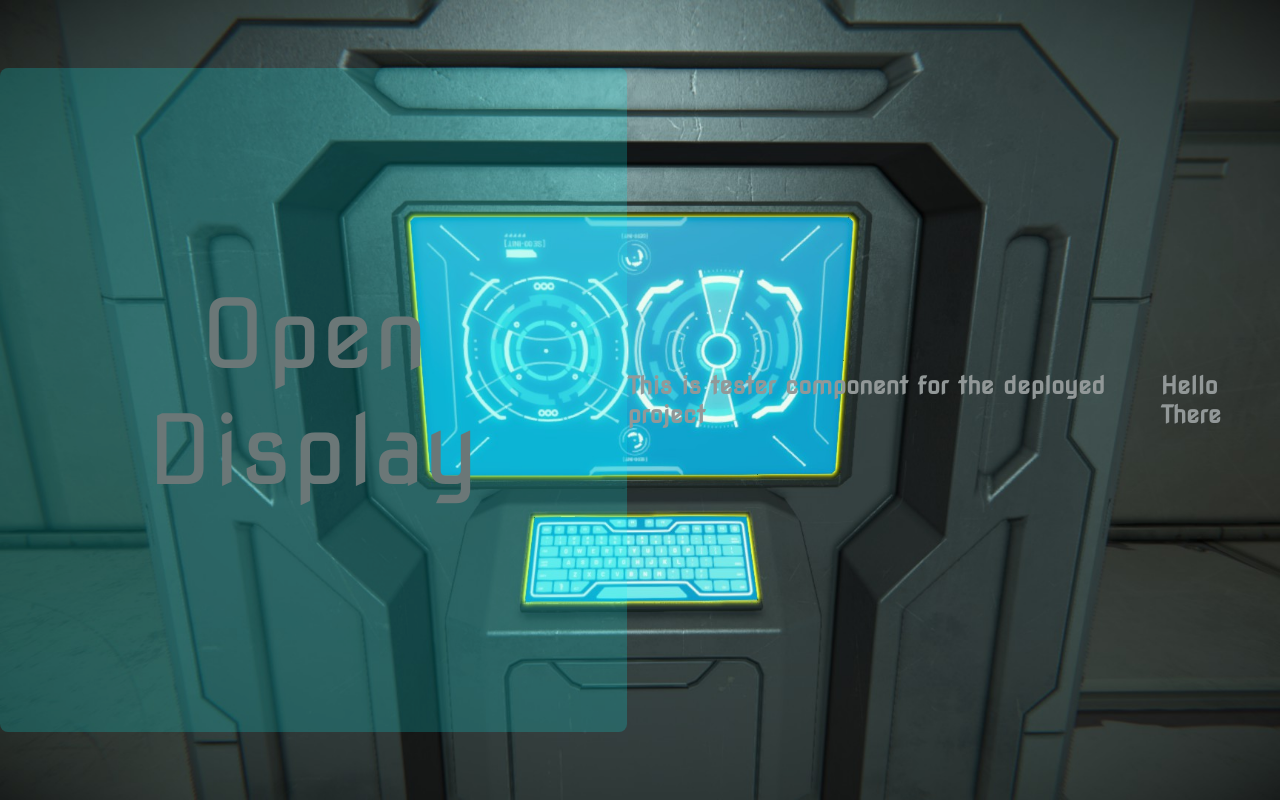
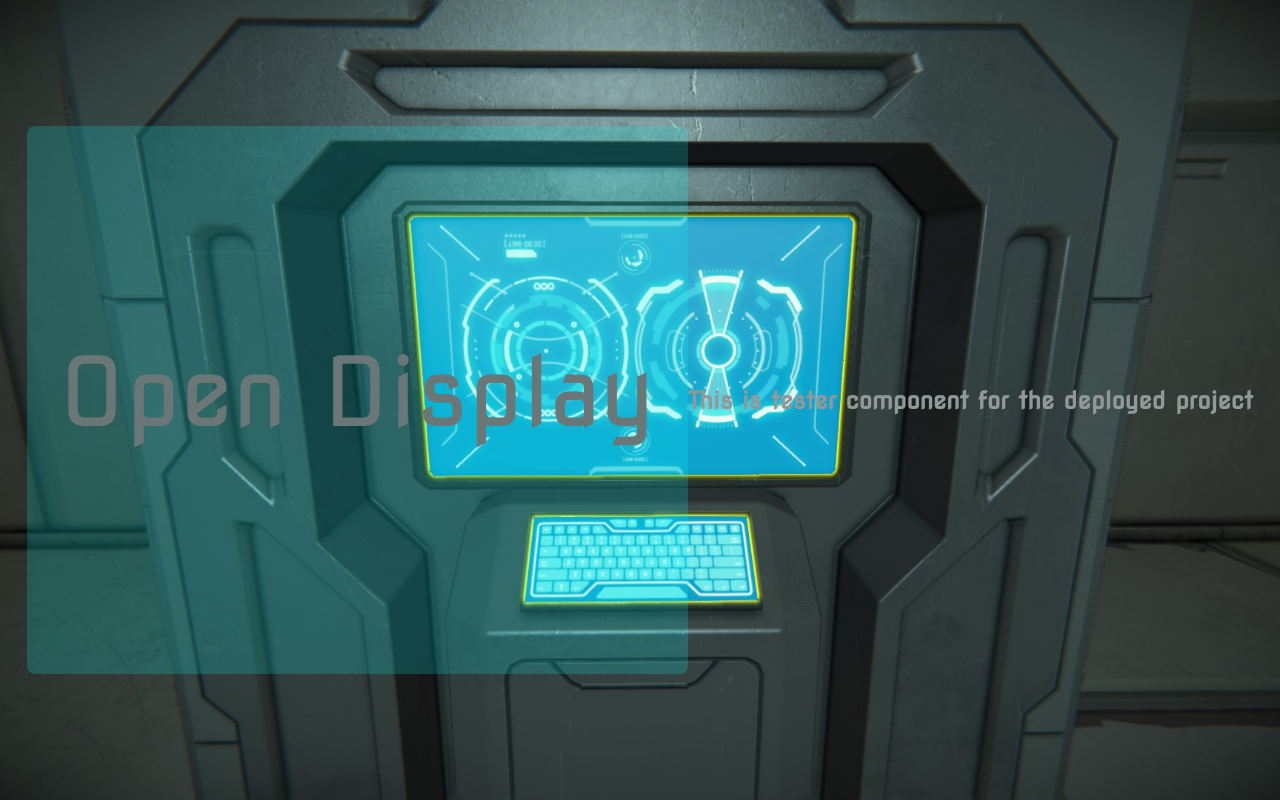
Before and after one commit to OBKNOXIOUSKNOX/space-engineers-hud, a React (Create React App) app: page / in a window 1280 px wide. Built offline with nearby package versions, Linux system fonts and the light colour scheme.

Commit message:
Revert "Added h1 to app.js"
This reverts commit 32b85661d88c51a4d605c52108fdeb2c8bf35674.

```diff
--- a/src/App.js
+++ b/src/App.js
@@ -14,7 +14,6 @@ function App() {
         <div id="parent-div">
           <Display />
           <Tester />
-          <h1>Hello There</h1>
         </div>
       </section>
     </div>
```
